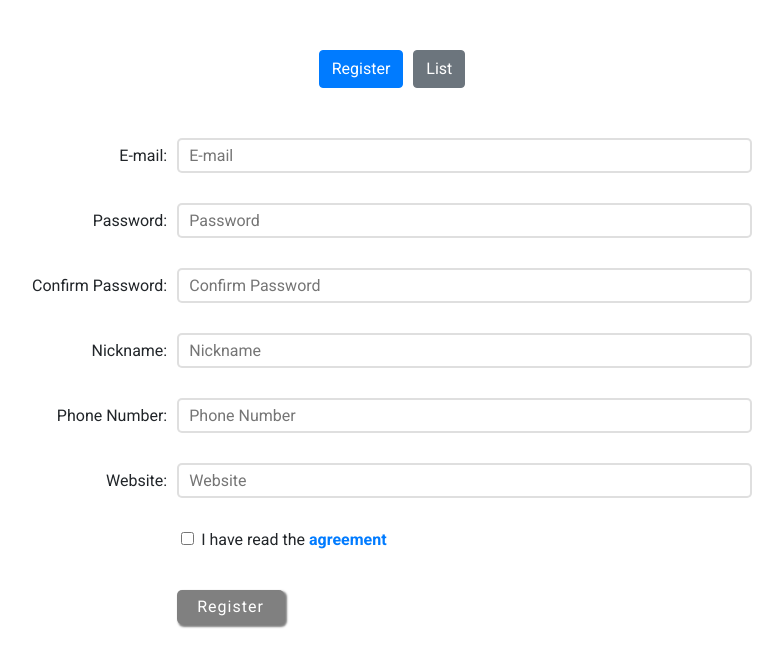
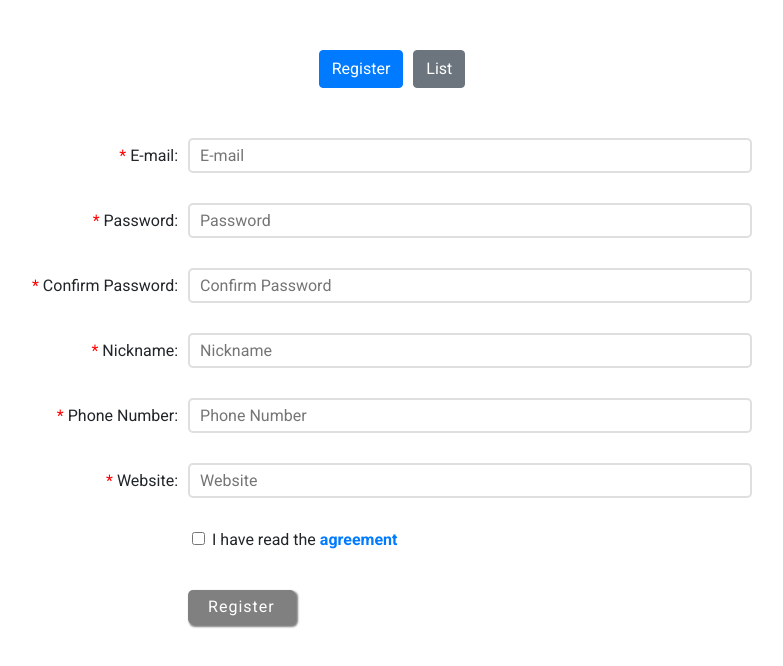
Before and after one commit to LukeSamkharadze/practice-angular, an Angular app: page / in a window 1280 px wide. Shown: the top 666 px of the page, without its empty margins (248-1031 px from the left). Built offline with nearby package versions, Linux system fonts and the light colour scheme.

Commit message:
feat(forms): add red asterix to invalid inputs

```diff
--- a/src/app/forms/forms-register/forms-register.component.html
+++ b/src/app/forms/forms-register/forms-register.component.html
@@ -2,14 +2,20 @@
   <div class="center">
     <div class="container">
 
-      <label for="email">E-mail:</label>
+      <label for="email">
+        <span *ngIf="isValid('email')">*</span>
+        E-mail:
+      </label>
       <div>
         <input formControlName="email" id="email" type="email" placeholder="E-mail">
         <div *ngIf="isAlertPermissible('email')" class="invalid-alert">Email is not valid</div>
       </div>
 
       <ng-container formGroupName="passwordGroup">
-        <label for="password">Password:</label>
+        <label for="password">
+          <span *ngIf="isValid('password', ['passwordGroup'])">*</span>
+          Password:
+        </label>
         <div>
           <input formControlName="password" id="password" type="password" placeholder="Password">
           <div *ngIf="isAlertPermissible('password', ['passwordGroup'])" class="invalid-alert">
@@ -17,14 +23,20 @@
           </div>
         </div>
 
-        <label for="confirm-password">Confirm Password:</label>
+        <label for="confirm-password">
+          <span *ngIf="isValid('confirmPassword', ['passwordGroup'])">*</span>
+          Confirm Password:
+        </label>
         <div>
           <input formControlName="confirmPassword" id="confirm-password" type="password" placeholder="Confirm Password">
           <div *ngIf="isAlertPermissible('passwordGroup')" class="invalid-alert">Password did not match</div>
         </div>
       </ng-container>
 
-      <label for="nickname">Nickname:</label>
+      <label for="nickname">
+        <span *ngIf="isValid('nickname')">*</span>
+        Nickname:
+      </label>
       <div>
         <input formControlName="nickname" id="nickname" type="text" placeholder="Nickname">
         <div *ngIf="isAlertPermissible('nickname')" class="invalid-alert">
@@ -32,7 +44,10 @@
         </div>
       </div>
 
-      <label for="phone-number">Phone Number:</label>
+      <label for="phone-number">
+        <span *ngIf="isValid('phoneNumber')">*</span>
+        Phone Number:
+      </label>
       <div>
         <input formControlName="phoneNumber" id="phone-number" type="tel" placeholder="Phone Number">
         <div *ngIf="isAlertPermissible('phoneNumber')" class="invalid-alert">
@@ -40,7 +55,10 @@
         </div>
       </div>
 
-      <label for="website">Website:</label>
+      <label for="website">
+        <span *ngIf="isValid('website')">*</span>
+        Website:
+      </label>
       <div>
         <input formControlName="website" id="website" type="url" placeholder="Website">
         <div *ngIf="isAlertPermissible('website')" class="invalid-alert">Website is not valid</div>
--- a/src/app/forms/forms-register/forms-register.component.scss
+++ b/src/app/forms/forms-register/forms-register.component.scss
@@ -19,6 +19,10 @@ $alert-background-color: beige;
     > label {
       margin: 0;
       justify-self: end;
+
+      > span {
+        color: red;
+      }
     }
 
     > div {
--- a/src/app/forms/forms-register/forms-register.component.ts
+++ b/src/app/forms/forms-register/forms-register.component.ts
@@ -79,14 +79,26 @@ export class FormsRegisterComponent {
     }
   }
 
-  isAlertPermissible(formControlName: string, groupPath?: string[]): boolean {
+  private traverseGroup(groupPath?: string[]): AbstractControl {
     let group: AbstractControl | null | undefined = this.formGroup;
     groupPath?.forEach(o => group = group?.get(o));
+
+    return group;
+  }
+
+  isAlertPermissible(formControlName: string, groupPath?: string[]): boolean {
+    let group = this.traverseGroup(groupPath);
 
     return Boolean(group?.get(formControlName)?.invalid &&
       (group?.get(formControlName)?.touched ||
         !group?.get(formControlName)?.pristine));
   }
+
+  isValid(formControlName: string, groupPath?: string[]): boolean {
+    let group = this.traverseGroup(groupPath);
+    return Boolean(group?.get(formControlName)?.invalid);
+  }
+
   getAlertOpacity(formControlName: string, groupPath?: string[]): number {
     console.log(Number(this.isAlertPermissible(formControlName, groupPath)) * 100);
     return Number(this.isAlertPermissible(formControlName, groupPath)) * 100;
```
